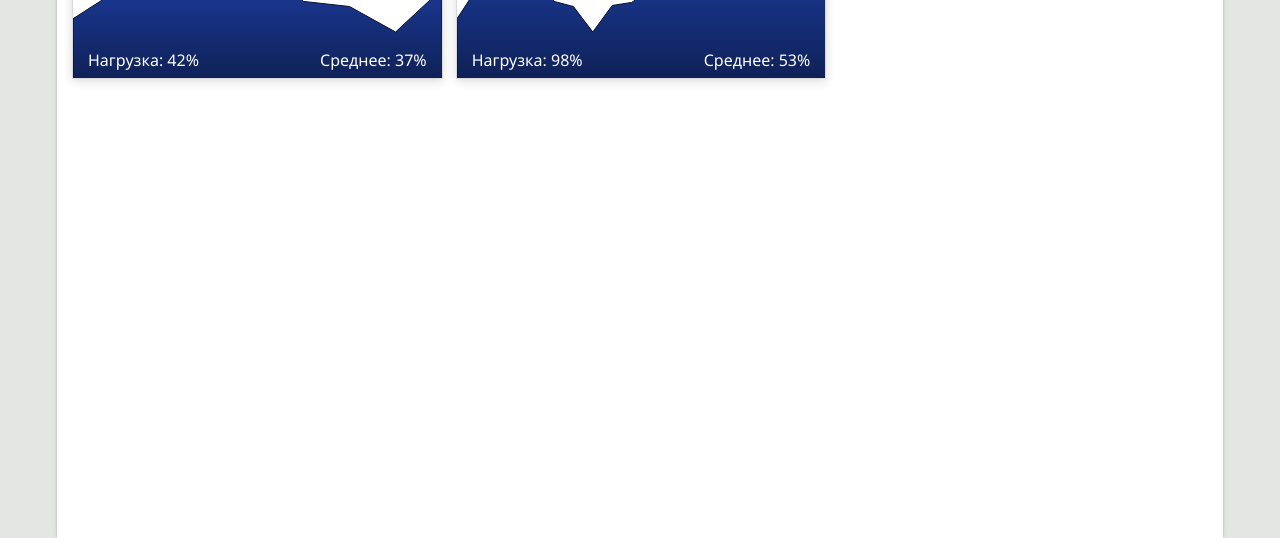
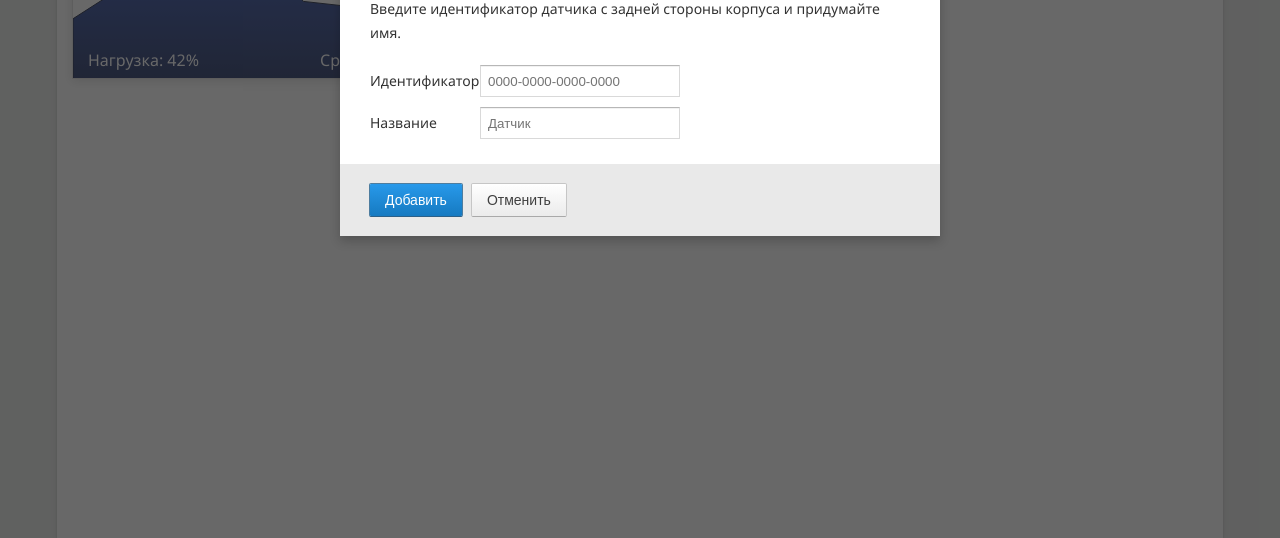
Before and after one commit to cergmin/dispetcher, a plain HTML site: page index.html in a window 1280 px wide. Shown: the part 262-800 px from the top of the page. Drawn offline with Linux system fonts and the light colour scheme.

Commit message:
Версия с открытым модальным окном, чтобы сделать скриншот страницы

```diff
--- a/index.html
+++ b/index.html
@@ -22,7 +22,7 @@
                 </ul>
             </div>
         </header>
-        <div class="modal_container" id="add_detector_modal">
+        <div class="modal_container visible" id="add_detector_modal">
             <div class="modal">
                 <div class="modal__header">
                     <h2>Добавление нового датчика</h2>
```
